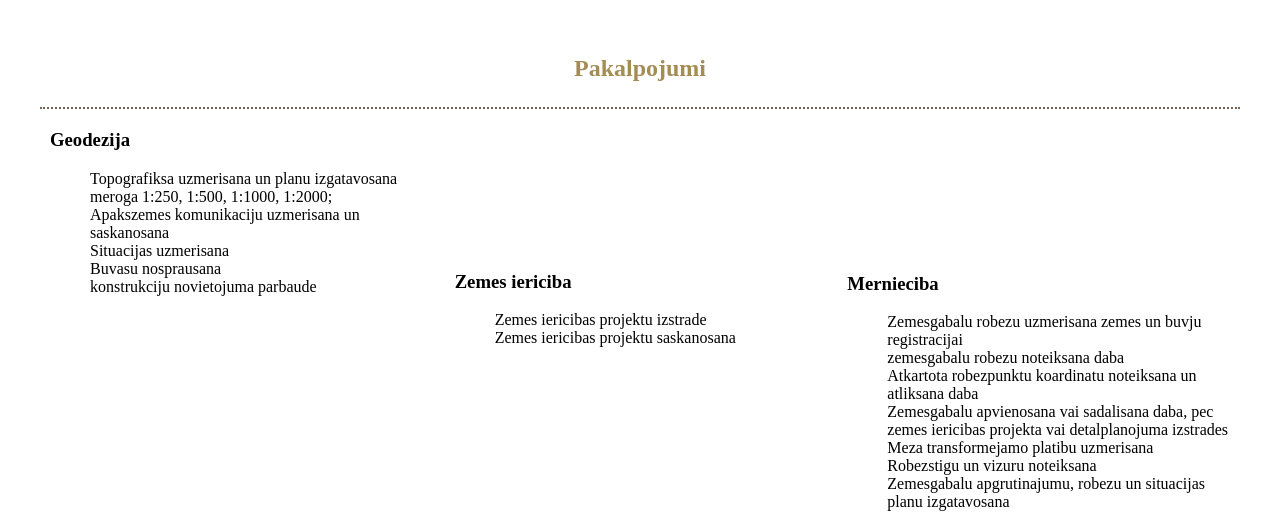
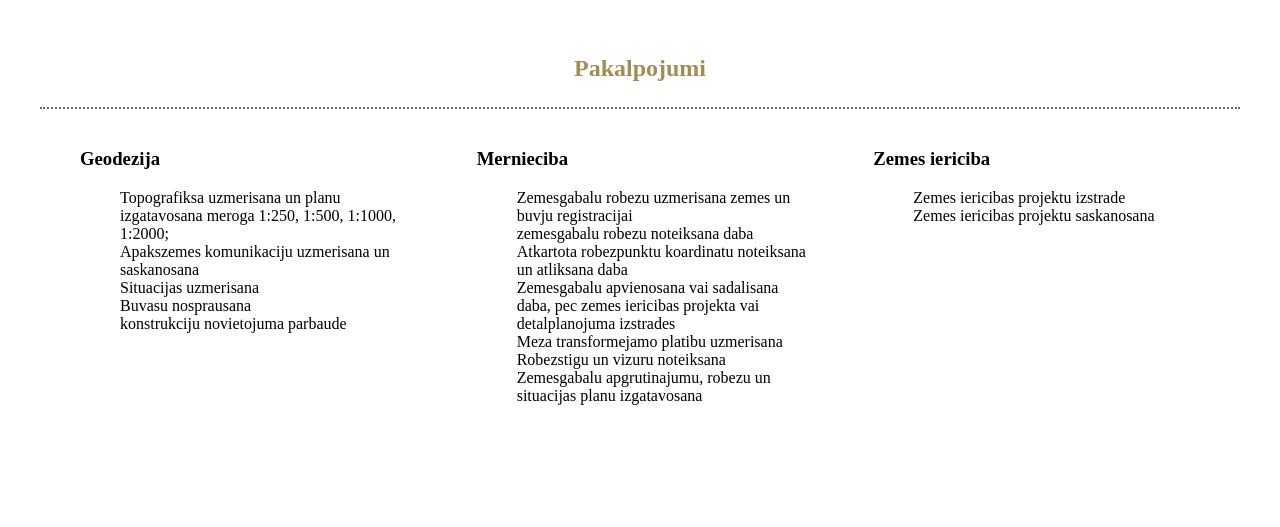
Before and after one commit to eldorado28/WP_1L-final-test, a plain HTML site: page index.html in a window 1280 px wide. Shown: the part 687-1214 px from the top of the page. After the commit the page ends 1108 px from the top, so only its background shows below. Drawn offline with Linux system fonts and the light colour scheme.

Commit message:
update
edited row/col grids

```diff
--- a/css/index.css
+++ b/css/index.css
@@ -76,24 +76,28 @@
   }
 
 .col-1-3 {
-	width: 33%;
-	text-align: left;
-}
+    width:33.333%;
+    float:left;
+	padding-left: 30px;
+ 	padding-right: 30px;
+ 	box-sizing: border-box;
+ }
 
 .col-2-3 {
-	width: 33%;
-	float: right;
-	margin-top: -58px;
-	text-align: left;
-}
+    width:33.333%;
+    float:left;
+ 	padding-left: 30px;
+ 	padding-right: 30px;
+    box-sizing: border-box;
+ }
 
 .col-3-3 {
-	width: 33%;
-	float: right;
-	margin-top: -60px;
-	text-align: left;
-}
-
+    width:33.333%;
+    float:left;
+ 	padding-left: 30px;
+ 	padding-right: 30px;
+ 	box-sizing: border-box;
+ }
 .col-1-3 ul {
 	list-style-type: none;
 }
```
